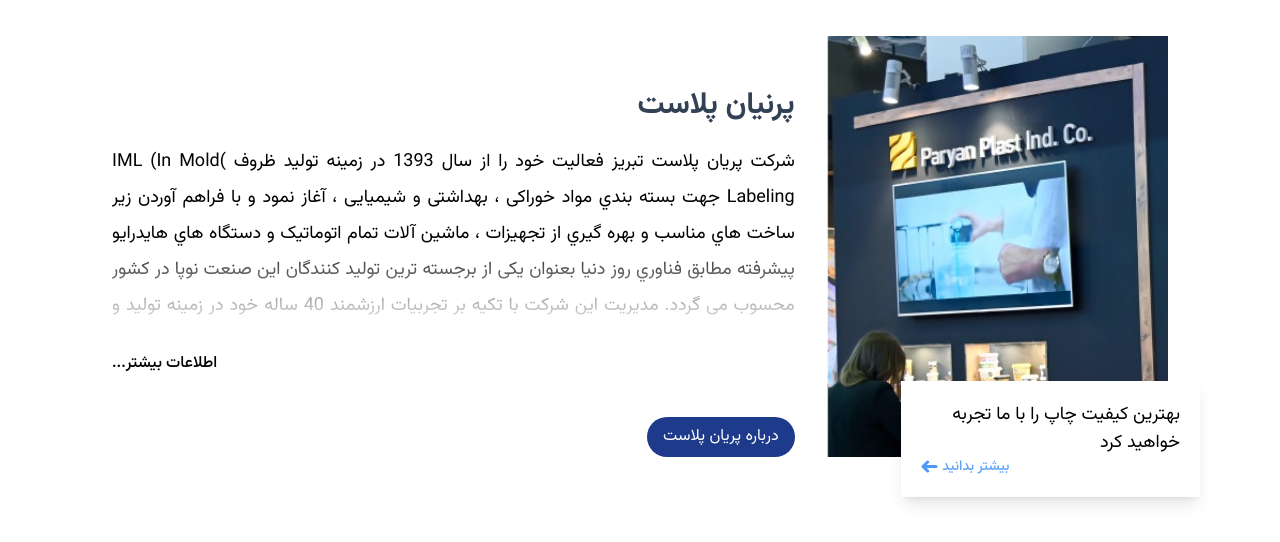
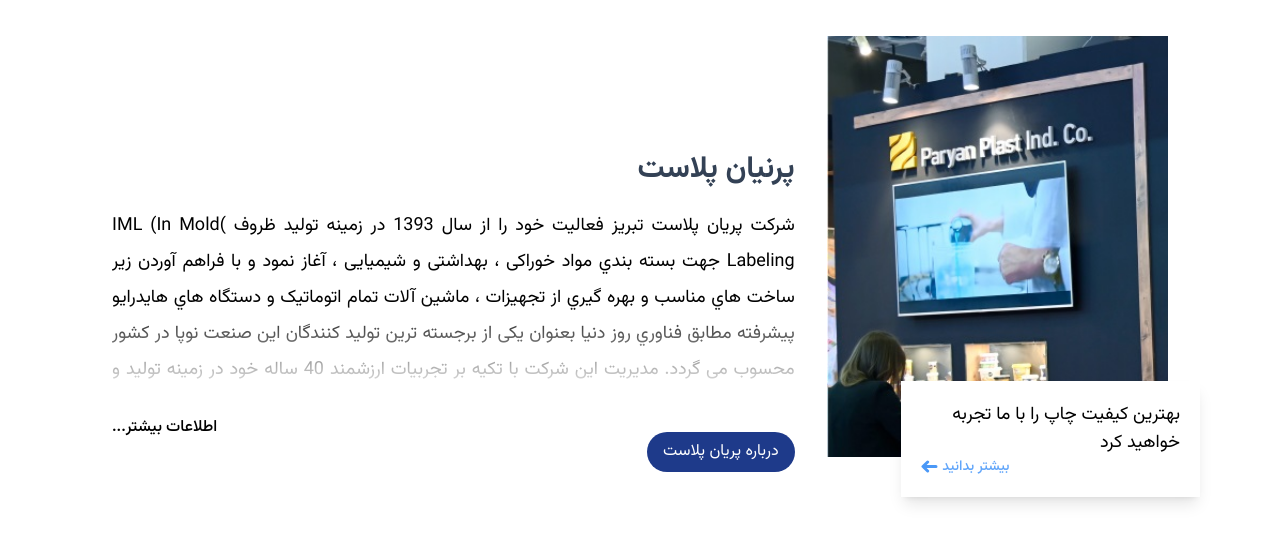
Before and after one commit to mrtqvi/paryanplast, a website: page dist/html/about-us.html in a window 1280 px wide. Drawn offline with nearby package versions, Linux system fonts and the light colour scheme.

Commit message:
uniting all elements

```diff
--- a/src/css/input.css
+++ b/src/css/input.css
@@ -3,7 +3,7 @@
 @tailwind utilities;
 
 .title {
-  @apply text-3xl font-bold text-slate-700 py-5;
+  @apply text-3xl font-bold text-slate-700 py-5 mt-16;
 }
 
 
@@ -30,6 +30,11 @@
 }
 
 /* header */
+
+#header {
+  transition: background 1s;
+}
+
 .search {
   margin-left: 17px;
   margin-bottom: 10px;
```
Also changed, not shown: dist/css/all.css, dist/css/app.css, dist/html/index.html (added), dist/js/index.js.
